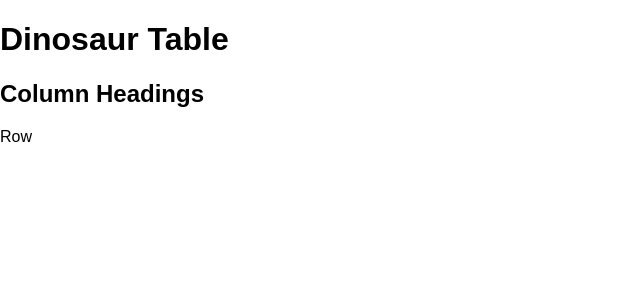
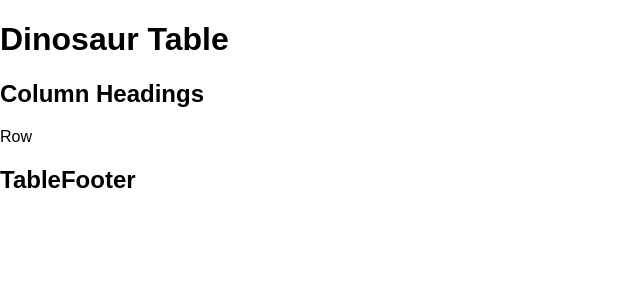
Before and after one commit to brenderbee/table-practice, a React (Create React App) app: page / in a window 1280 px wide. Shown: the top 300 px of the page, without its empty margins (0-640 px from the left). Built offline with nearby package versions, Linux system fonts and the light colour scheme.

Commit message:
Create TableFooter component and import to Table.

```diff
--- a/src/components/Table.js
+++ b/src/components/Table.js
@@ -2,6 +2,7 @@ import React, { Component } from 'react';
 import { jsonResponse } from './../fakeData';
 import TableHeader from './TableHeader';
 import RowList from './RowList';
+import TableFooter from './TableFooter';
 
 const rows = jsonResponse.data;
 const columns = jsonResponse.columns;
@@ -12,6 +13,7 @@ class Table extends Component {
       <div>
         <TableHeader />
         <RowList />
+        <TableFooter />
       </div>
     );
   }
--- /dev/null
+++ b/src/components/TableFooter.js
@@ -0,0 +1,13 @@
+import React, { Component } from 'react';
+
+class TableFooter extends Component {
+  render() {
+    return (
+      <div>
+        <h2>TableFooter</h2>
+      </div>
+    );
+  }
+}
+
+export default TableFooter;
```
